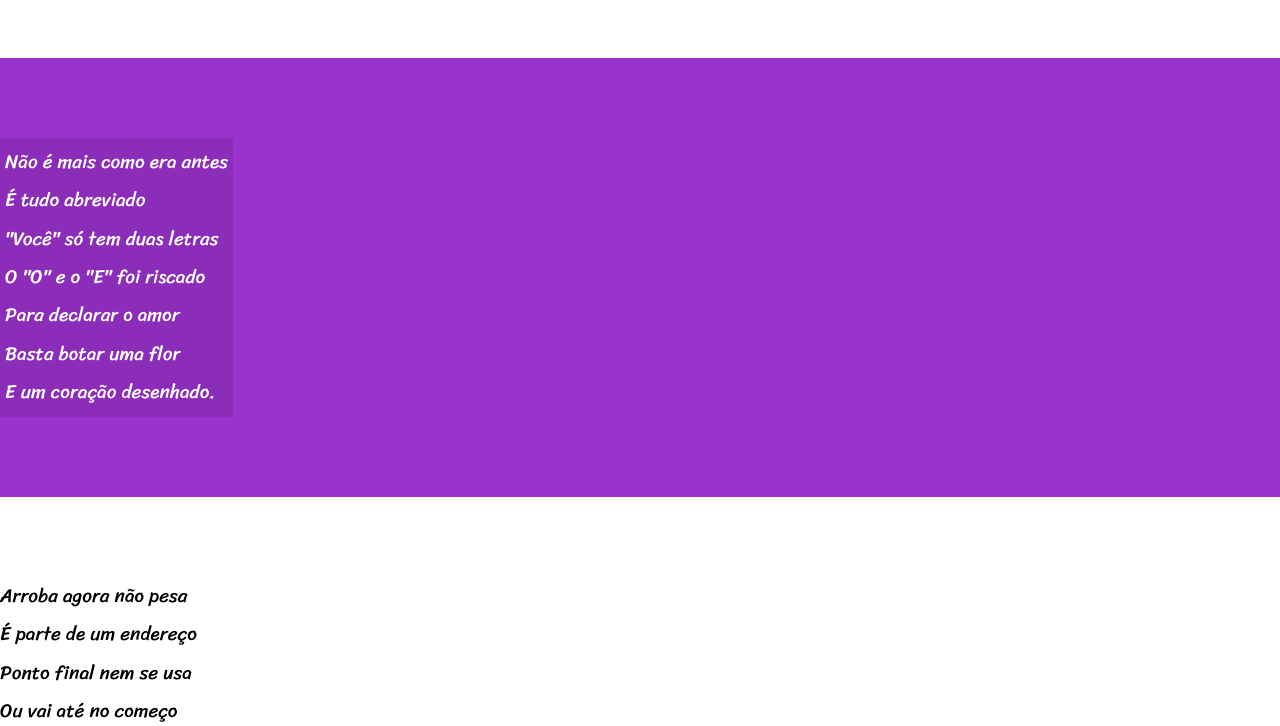
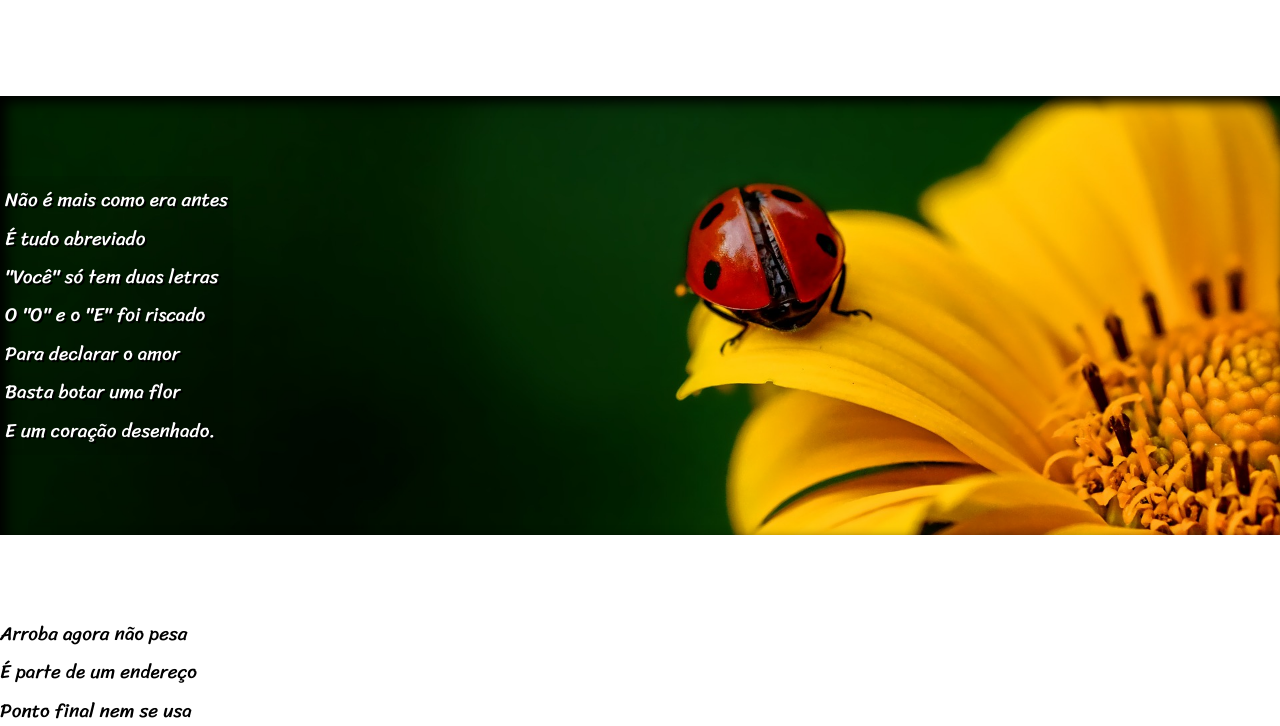
Before and after one commit to luizfernando637/desafio-01-3, a plain HTML site: page index.html in a window 1280 px wide. Shown: the part 634-1360 px from the top of the page. Drawn offline with Linux system fonts and the light colour scheme.

Commit message:
finalização do projeto

```diff
--- a/index.html
+++ b/index.html
@@ -28,7 +28,7 @@
 
 
 
-<section class="imagem">
+<section class="imagem" id="img001">
     <p>
         Não é mais como era antes <br>
         É tudo abreviado <br>
@@ -68,7 +68,7 @@
 
 
 
-<section class="imagem">
+<section class="imagem" id="img002">
     <p>
         Tenho saudade das cartas <br>
         Escritas com a própria mão <br>
--- a/style.css
+++ b/style.css
@@ -58,6 +58,21 @@ section {
     font-size: 1.5vw;
 }
 
+section#img001 {
+    background-image: url(imagens/background001.jpg);
+    background-position: right center;
+    background-size: cover;
+}
+
+section#img002 {
+    background-image: url(imagens/background002.jpg);
+    background-size: cover;
+}
+
+section > p {
+    padding-bottom: 2em;
+}
+
 section.normal {
     background-color: white;
     color: black;
@@ -66,6 +81,8 @@ section.normal {
 section.imagem {
     background-color: darkorchid;
     color: white;
+    box-shadow: inset 6px 6px 13px black;
+    background-attachment: fixed; <--efetito paralax-->
 
 }
 
@@ -73,6 +90,7 @@ section.imagem > p {
     background-color: rgba(0, 0, 0, 0.096);
     display: inline-block;
     padding: 5px;
+    text-shadow: 2px 2px 0px black;
 }
 
 footer {
```
